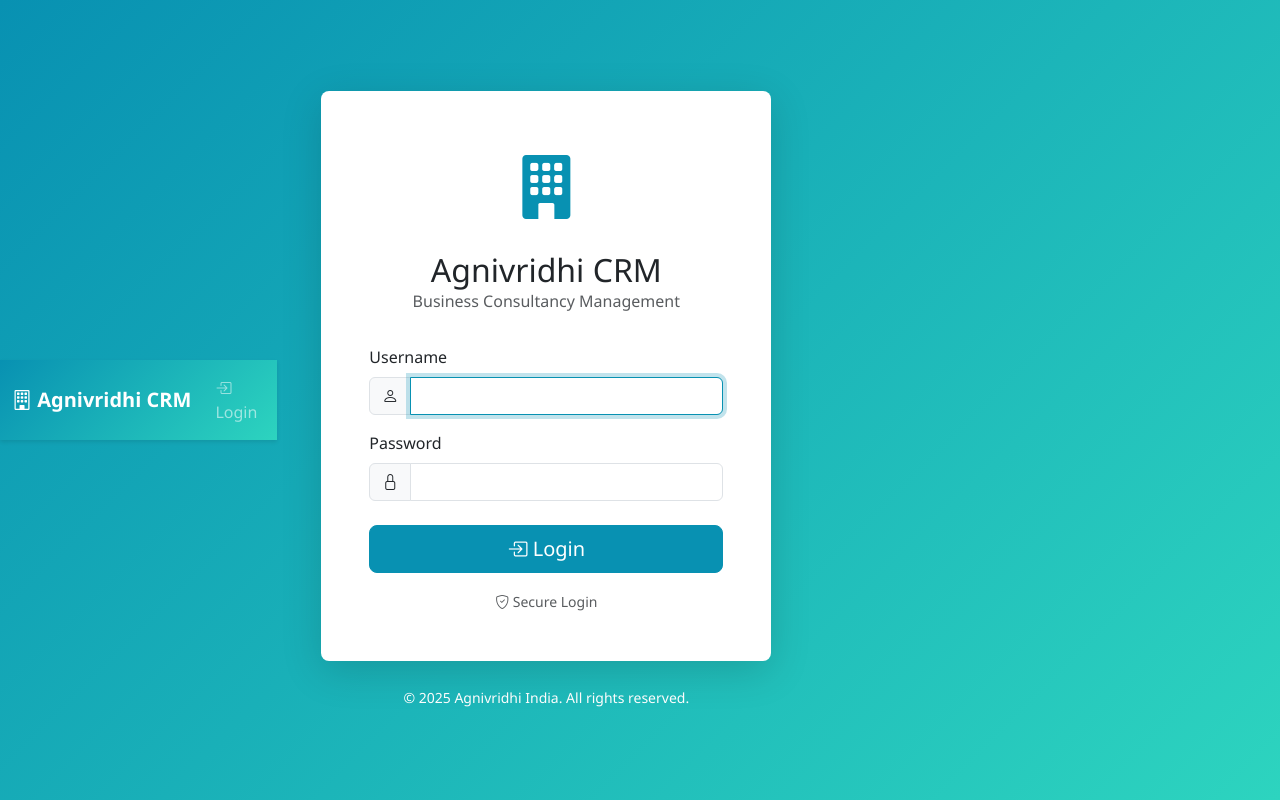
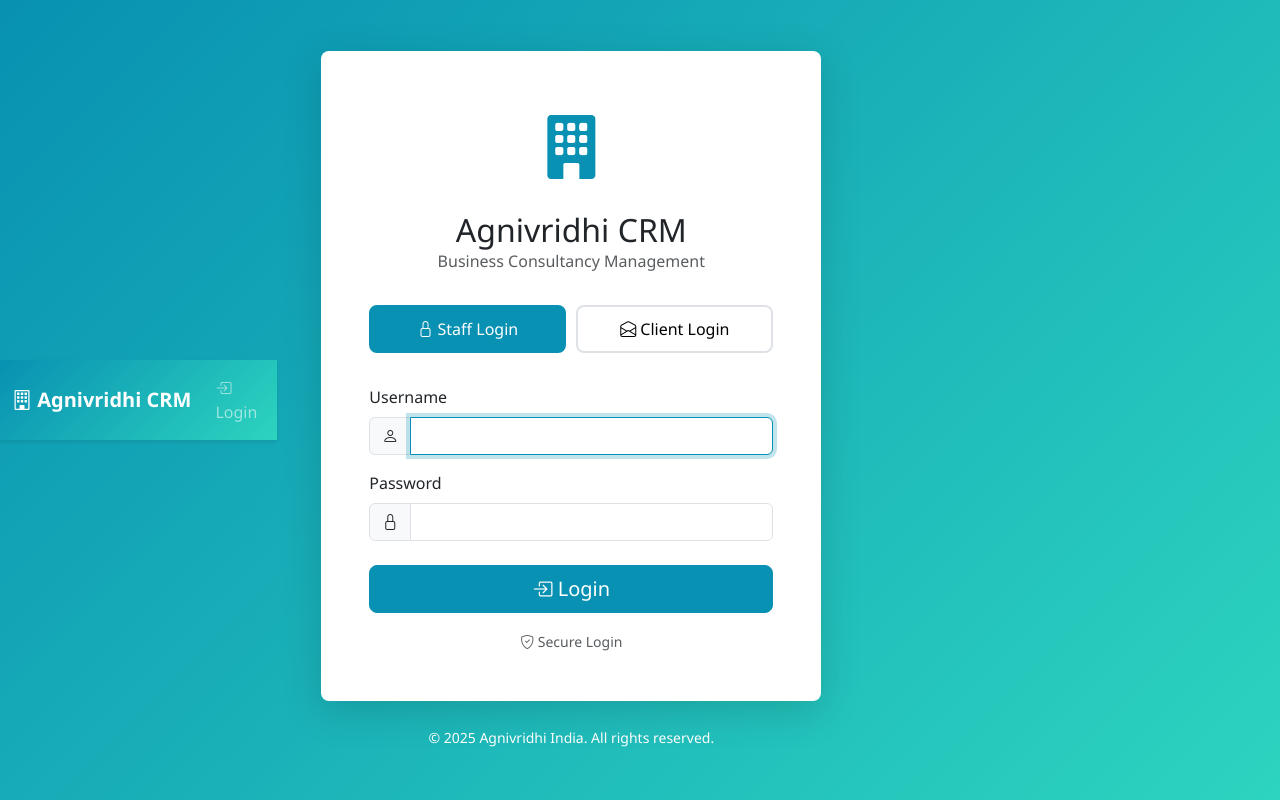
Before and after one commit to Utkarsh1506/crm-agnivridhi, a Django app: page /login/ in a window 1280 px wide. Run offline with Django 5.2, Linux system fonts and the light colour scheme; parts of the project's set-up code (start-up, migrations or seed data) failed here and were passed over.

Commit message:
Integrate OTP login into main login flow - Make client OTP login primary entry point

```diff
--- a/accounts/views.py
+++ b/accounts/views.py
@@ -75,6 +75,7 @@ def client_required(view_func):
 def login_view(request):
     """
     Custom login view with role-based redirect
+    Clients can use email for OTP login
     """
     if request.user.is_authenticated:
         return redirect('accounts:dashboard')
@@ -82,6 +83,19 @@ def login_view(request):
     if request.method == 'POST':
         username = request.POST.get('username')
         password = request.POST.get('password')
+
+        # Check if username looks like an email and if it's a client email
+        from clients.models import Client
+        if '@' in username:
+            try:
+                client = Client.objects.get(contact_email=username.lower())
+                # If client exists and is approved, redirect to OTP login
+                if client.is_approved:
+                    request.session['client_login_email'] = username.lower()
+                    messages.info(request, 'Redirecting to email-based OTP login for clients.')
+                    return redirect('accounts:client_email_login')
+            except Client.DoesNotExist:
+                pass
 
         user = authenticate(request, username=username, password=password)
 
--- a/templates/accounts/client_email_login.html
+++ b/templates/accounts/client_email_login.html
@@ -38,6 +38,7 @@
                                 id="email"
                                 name="email"
                                 placeholder="Enter your email address"
+                                value="{{ email|default:'' }}"
                                 required
                                 style="border-radius: 8px; border: 1px solid #ddd;"
                             >
--- a/templates/accounts/login.html
+++ b/templates/accounts/login.html
@@ -13,7 +13,7 @@
     }
 
     .login-card {
-        max-width: 450px;
+        max-width: 500px;
         margin: 20px;
     }
 
@@ -35,6 +35,61 @@
         border-color: var(--agni-cyan);
         box-shadow: 0 0 0 0.25rem rgba(8, 145, 178, 0.25);
     }
+
+    .login-tabs {
+        display: flex;
+        gap: 10px;
+        margin-bottom: 2rem;
+    }
+
+    .tab-btn {
+        flex: 1;
+        padding: 10px 15px;
+        border: 2px solid #dee2e6;
+        background: white;
+        border-radius: 8px;
+        cursor: pointer;
+        transition: all 0.3s;
+        font-weight: 500;
+    }
+
+    .tab-btn.active {
+        background: var(--agni-cyan);
+        color: white;
+        border-color: var(--agni-cyan);
+    }
+
+    .tab-content {
+        display: none;
+    }
+
+    .tab-content.active {
+        display: block;
+    }
+
+    .divider {
+        margin: 1.5rem 0;
+        text-align: center;
+        position: relative;
+    }
+
+    .divider::before {
+        content: '';
+        position: absolute;
+        top: 50%;
+        left: 0;
+        right: 0;
+        height: 1px;
+        background: #dee2e6;
+    }
+
+    .divider span {
+        background: white;
+        padding: 0 10px;
+        position: relative;
+        color: #6c757d;
+        font-size: 12px;
+    }
 </style>
 {% endblock %}
 
@@ -50,6 +105,18 @@
                 <p class="text-muted">Business Consultancy Management</p>
             </div>
 
+            <!-- Login Type Selector -->
+            <div class="login-tabs">
+                <button type="button" class="tab-btn active" onclick="switchTab('staff')">
+                    <i class="bi bi-lock"></i> Staff Login
+                </button>
+                <button type="button" class="tab-btn" onclick="switchTab('client')">
+                    <i class="bi bi-envelope-open"></i> Client Login
+                </button>
+            </div>
+
+            <!-- STAFF LOGIN TAB -->
+            <div id="staff-tab" class="tab-content active">
                 <form method="post">
                     {% csrf_token %}
 
@@ -82,6 +149,26 @@
                     </div>
                 </form>
             </div>
+
+            <!-- CLIENT LOGIN TAB -->
+            <div id="client-tab" class="tab-content">
+                <div class="alert alert-info mb-4">
+                    <i class="bi bi-info-circle"></i>
+                    <strong>Email & OTP Login</strong><br>
+                    <small>Enter your registered email to receive a one-time password (OTP)</small>
+                </div>
+
+                <a href="{% url 'accounts:client_email_login' %}" class="btn btn-success btn-lg d-grid">
+                    <i class="bi bi-arrow-right-circle"></i> Continue with Email & OTP
+                </a>
+
+                <div class="text-center mt-3">
+                    <small class="text-muted">
+                        <i class="bi bi-shield-check"></i> Secure OTP-based Login
+                    </small>
+                </div>
+            </div>
+        </div>
     </div>
 
     <div class="text-center mt-4">
@@ -90,4 +177,21 @@
         </p>
     </div>
 </div>
+
+<script>
+    function switchTab(tab) {
+        // Hide all tabs
+        document.querySelectorAll('.tab-content').forEach(el => el.classList.remove('active'));
+        document.querySelectorAll('.tab-btn').forEach(el => el.classList.remove('active'));
+
+        // Show selected tab
+        if (tab === 'staff') {
+            document.getElementById('staff-tab').classList.add('active');
+            document.querySelector('[onclick="switchTab(\'staff\')"]').classList.add('active');
+        } else {
+            document.getElementById('client-tab').classList.add('active');
+            document.querySelector('[onclick="switchTab(\'client\')"]').classList.add('active');
+        }
+    }
+</script>
 {% endblock %}
```
Also changed, not shown: accounts/views_otp_auth.py (+6 -2 lines). Lines whose indentation alone changed are shown as unchanged.
